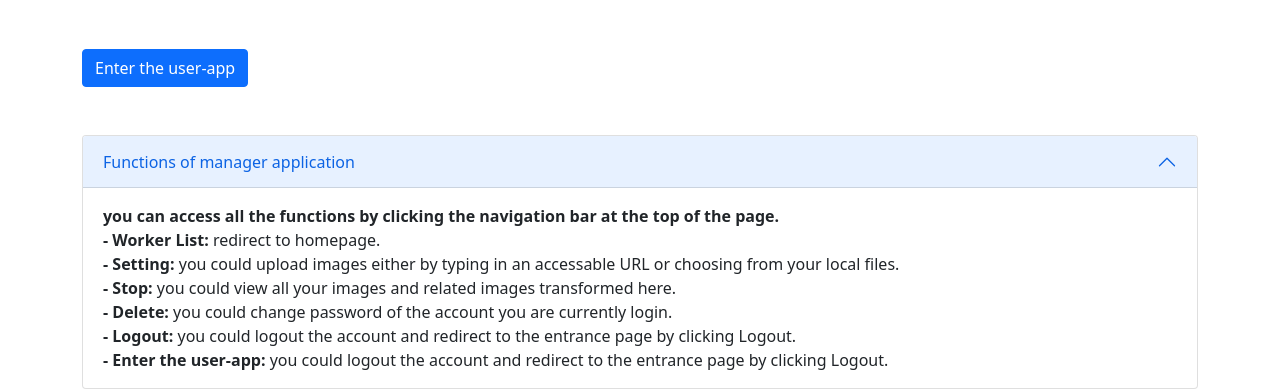
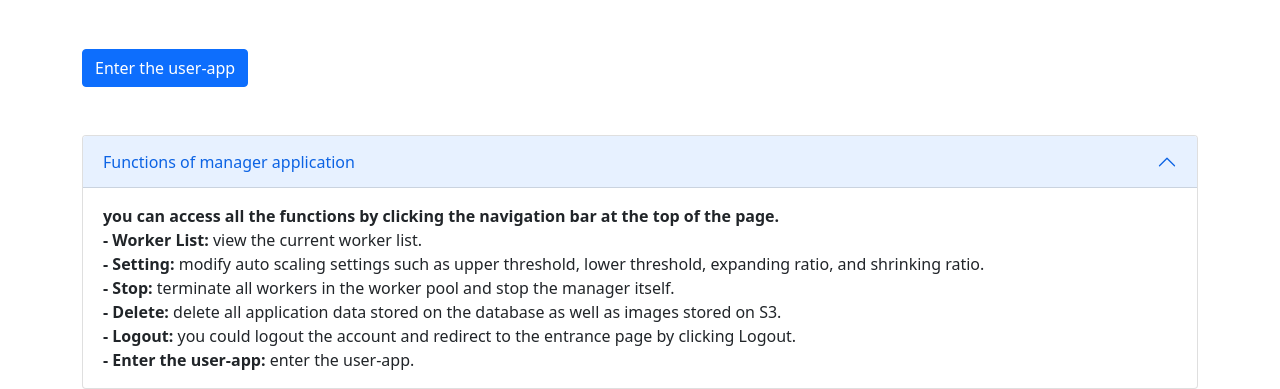
Before and after one commit to LizhenQiao/aws-application-manager, a Flask app: page /manager in a window 1280 px wide. Shown: the part 455-844 px from the top of the page. Run offline with Flask 2, Linux system fonts and the light colour scheme; the visitor is signed in with stand-in values (Sample User, id 1); data that the repository does not hold is empty; some libraries are stand-ins or nearby versions.

```diff
--- a/app/templates/manager/manager_page.html
+++ b/app/templates/manager/manager_page.html
@@ -37,17 +37,18 @@
           >you can access all the functions by clicking the navigation bar at
           the top of the page. <br
         /></strong>
-        <strong>- Worker List:</strong> redirect to homepage. <br />
-        <strong>- Setting:</strong> you could upload images either by typing in
-        an accessable URL or choosing from your local files. <br />
-        <strong>- Stop:</strong> you could view all your images and related
-        images transformed here. <br />
-        <strong>- Delete:</strong> you could change password of the account you
-        are currently login. <br />
+        <strong>- Worker List:</strong> view the current worker list. <br />
+        <strong>- Setting:</strong> modify auto scaling settings such as upper
+        threshold, lower threshold, expanding ratio, and shrinking ratio. <br />
+        <strong>- Stop:</strong> terminate all workers in the worker pool and
+        stop the manager itself.
+        <br />
+        <strong>- Delete:</strong> delete all application data stored on the
+        database as well as images stored on S3.
+        <br />
         <strong>- Logout:</strong> you could logout the account and redirect to
         the entrance page by clicking Logout. <br />
-        <strong>- Enter the user-app:</strong> you could logout the account and
-        redirect to the entrance page by clicking Logout. <br />
+        <strong>- Enter the user-app:</strong> enter the user-app. <br />
       </div>
     </div>
   </div>
```
Also changed, not shown: readme.md (added), static/adminhomepage.png (added), static/architecture_1.png (added), static/architecture_2.png (added), static/database_1.png (added), static/homepage.png (added), static/how_to_use_code_1.png (added), static/manager_auto_scaling_setting.png (added), static/manager_login.png (added), static/manager_page.png (added), static/manager_worker_detail.png (added), static/manager_worker_list.png (added), static/passwordrecoverypage.png (added), static/userhomepage.png (added).
